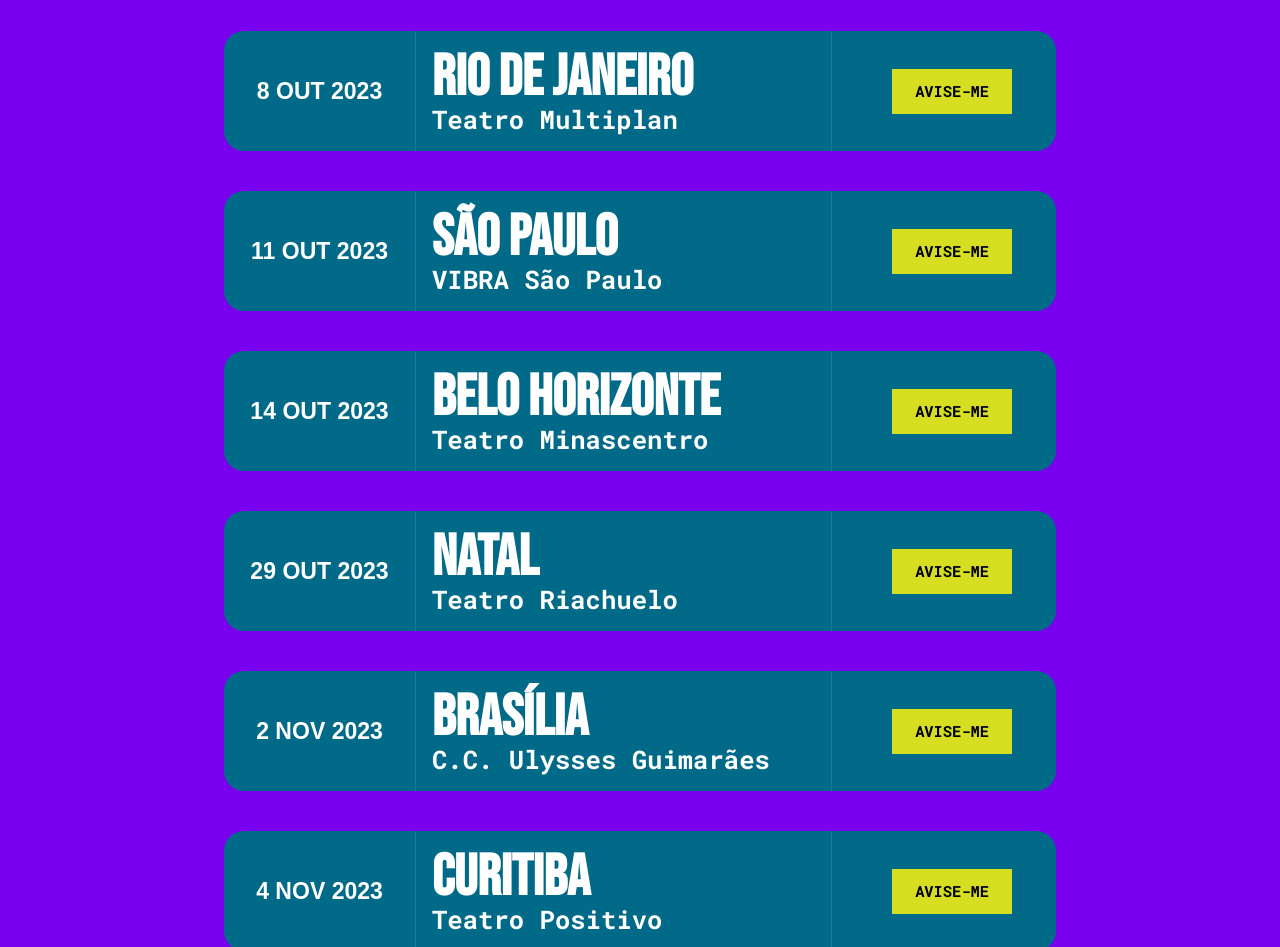
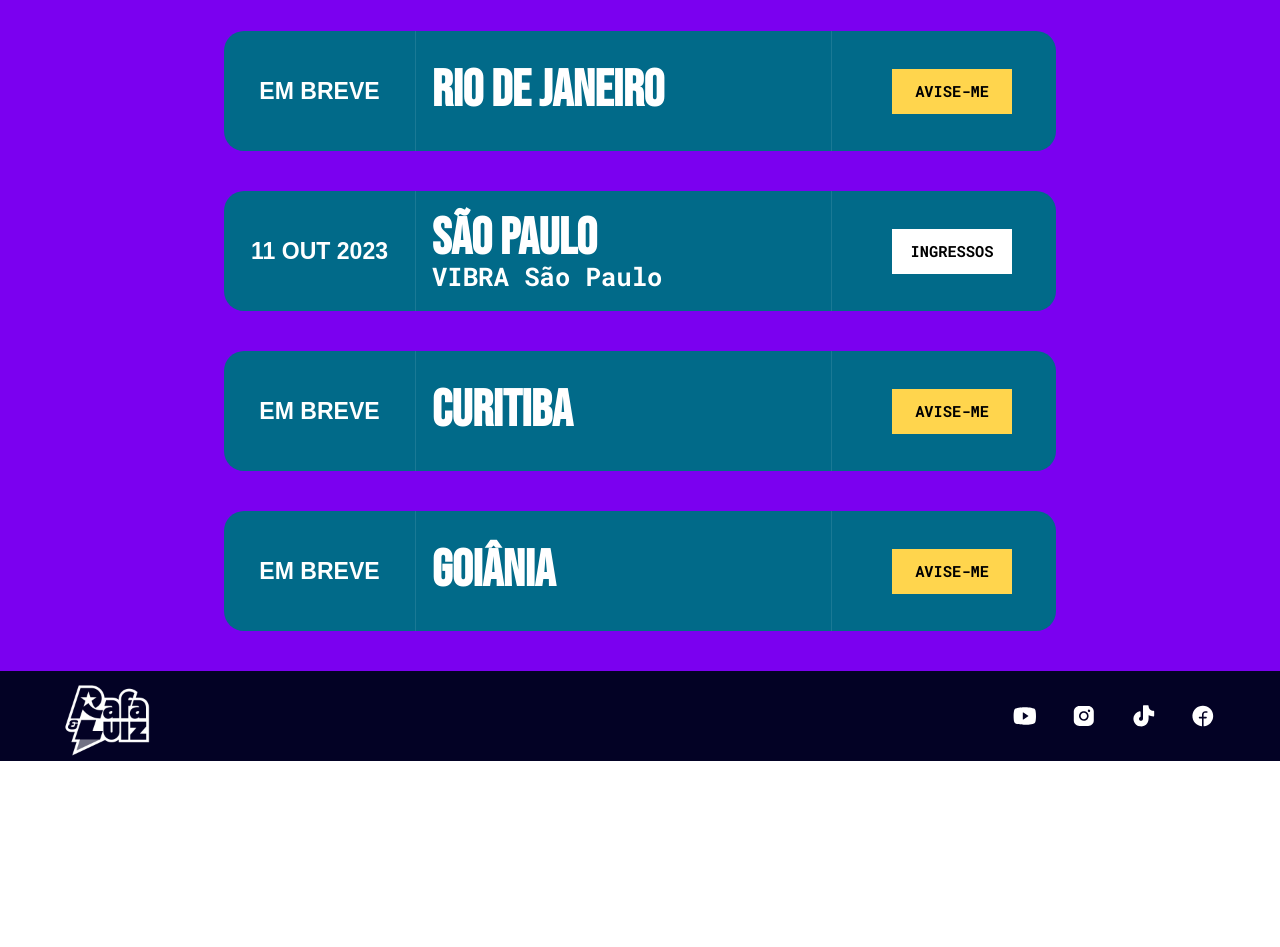
Before and after one commit to adiefco/rafa-e-luiz, a Next.js app: page / in a window 1280 px wide. Shown: the part 485-1432 px from the top of the page. After the commit the page ends 1246 px from the top, so only its background shows below. Built offline with nearby package versions, Linux system fonts and the light colour scheme; a web font is replaced by a local one.

Commit message:
change favicon and shows info

```diff
--- a/src/app/globals.css
+++ b/src/app/globals.css
@@ -18,5 +18,4 @@
 
 body {
   color: rgb(var(--foreground-rgb));
-  background: linear-gradient(180deg, rgba(121, 0, 255, 1) 0%, rgba(3, 2, 36, 1) 100%)
 }
--- a/src/app/mocks.json
+++ b/src/app/mocks.json
@@ -1,8 +1,8 @@
 [
     {
         "city": "Rio de Janeiro",
-        "place": "Teatro Multiplan",
-        "date": "8 out 2023",
+        "place": " ",
+        "date": "Em breve",
         "isExternal": false,
         "buttonText": "avise-me"
     },
@@ -11,47 +11,19 @@
         "place": "VIBRA São Paulo",
         "date": "11 out 2023",
         "isExternal": false,
-        "buttonText": "avise-me"
-    },
-    {
-        "city": "Belo Horizonte",
-        "place": "Teatro Minascentro",
-        "date": "14 out 2023",
-        "isExternal": false,
-        "buttonText": "avise-me"
-    },
-    {
-        "city": "Natal",
-        "place": "Teatro Riachuelo",
-        "date": "29 out 2023",
-        "isExternal": false,
-        "buttonText": "avise-me"
-    },
-    {
-        "city": "Brasília",
-        "place": "C.C. Ulysses Guimarães",
-        "date": "2 nov 2023",
-        "isExternal": false,
-        "buttonText": "avise-me"
+        "buttonText": "Ingressos"
     },
     {
         "city": "Curitiba",
-        "place": "Teatro Positivo",
-        "date": "4 nov 2023",
-        "isExternal": false,
-        "buttonText": "avise-me"
-    },
-    {
-        "city": "Porto Alegre",
-        "place": "Salão de Atos PucRS",
-        "date": "12 nov 2023",
+        "place": " ",
+        "date": "Em breve",
         "isExternal": false,
         "buttonText": "avise-me"
     },
     {
         "city": "Goiânia",
-        "place": "Centro de Convenções da PUC Goiás",
-        "date": "24 nov 2023",
+        "place": " ",
+        "date": "Em breve",
         "isExternal": false,
         "buttonText": "avise-me"
     }
--- a/src/components/Card/index.jsx
+++ b/src/components/Card/index.jsx
@@ -7,6 +7,14 @@
 const Card = ({ date, city, place, isExternal, buttonText, url }) => {
 
     const [showModal, setShowModal] = useState(false);
+
+    var classname
+
+    if (buttonText === 'Ingressos') {
+        classname = 'available'
+    } else if (buttonText === 'Ver fotos') {
+        classname = 'finished'
+    }
 
 
     return (
@@ -19,7 +27,7 @@
                 <span className='venue'>{place}</span>
             </div>
             <div className='buttonsection'>
-                <button onClick={() => setShowModal(true)}>
+                <button className={classname} onClick={() => setShowModal(true)}>
                     {buttonText}</button>
 
             </div>
--- a/src/components/Card/styles.scss
+++ b/src/components/Card/styles.scss
@@ -74,7 +74,7 @@
 }
 
 .city {
-    font-size: 4.5vw;
+    font-size: 4vw;
     line-height: 1;
     white-space: nowrap;
     font-family: 'Bebas Neue';
@@ -123,7 +123,7 @@
     text-transform: uppercase;
     color: #000;
     cursor: pointer;
-    background-color: #D7DE21;
+    background-color: rgb(255, 213, 77);
     font-family: 'Roboto Mono';
 
     @media (max-width: 900px) {
@@ -131,3 +131,7 @@
         font-size: 1rem;
     }
 }
+
+.available {
+    background-color: #fff;
+}
--- a/src/components/Footer/styles.scss
+++ b/src/components/Footer/styles.scss
@@ -1,6 +1,5 @@
 footer {
     width: 100%;
-    height: 12vh;
     padding: 0px 5vw;
     display: flex;
     -webkit-box-pack: justify;
```
Also changed, not shown: 1 other file (tests, documents, lock files or other folders).
